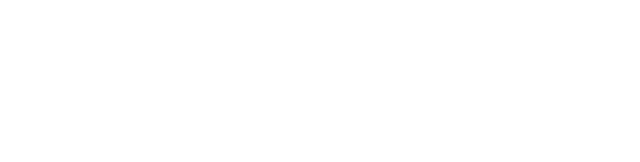
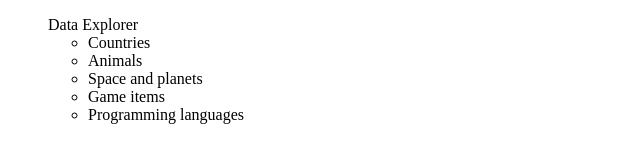
Before and after one commit to davi-sousa-queiroz/Data-Explorer, a plain HTML site: page index.html in a window 1280 px wide. Shown: the whole page, without its empty margins (0-640 px from the left). Drawn offline with Linux system fonts and the light colour scheme.

Commit message:
add navbar html skeleton.

```diff
--- a/index.html
+++ b/index.html
@@ -7,6 +7,18 @@
     <link rel="stylesheet" href="styles.css" />
   </head>
   <body>
+    <nav>
+      <ul>
+        <div class="logo">Data Explorer</div>
+        <ul class="links">
+          <li class="link">Countries</li>
+          <li class="link">Animals</li>
+          <li class="link">Space and planets</li>
+          <li class="link">Game items</li>
+          <li class="link">Programming languages</li>
+        </ul>
+      </ul>
+    </nav>
     <script src="script.js"></script>
   </body>
 </html>
```
